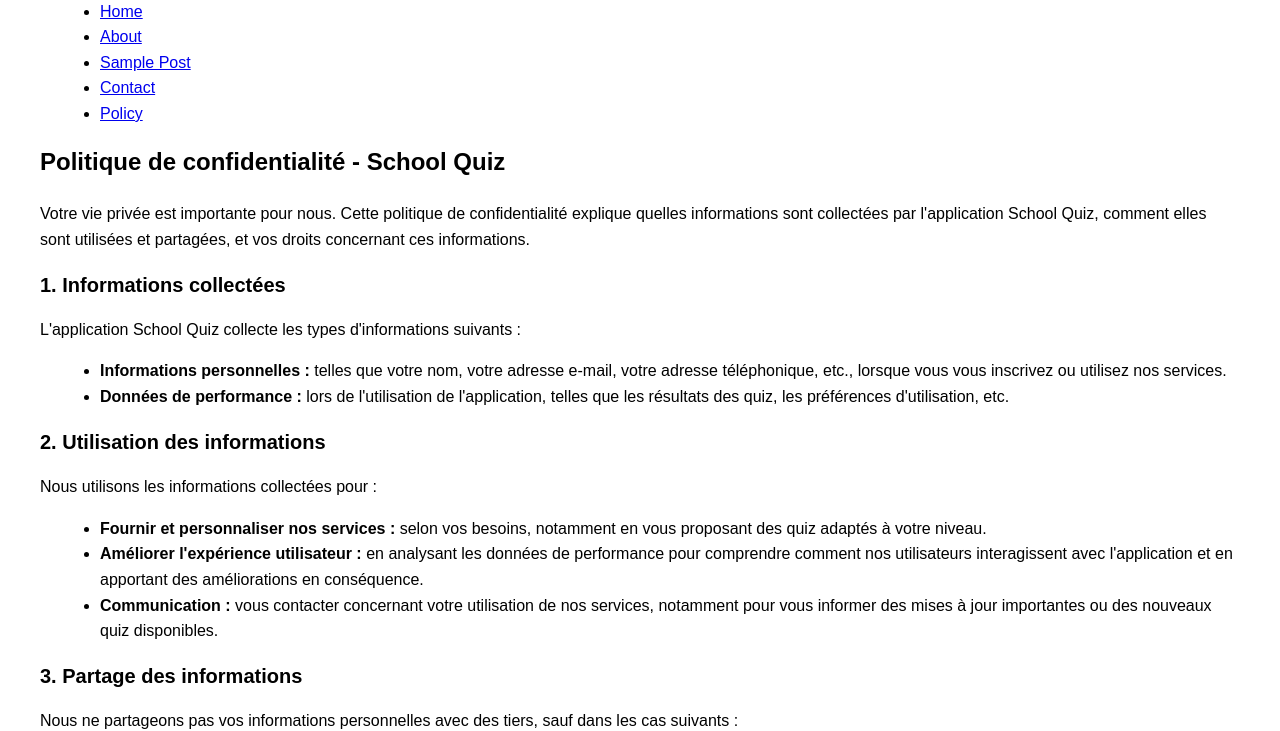
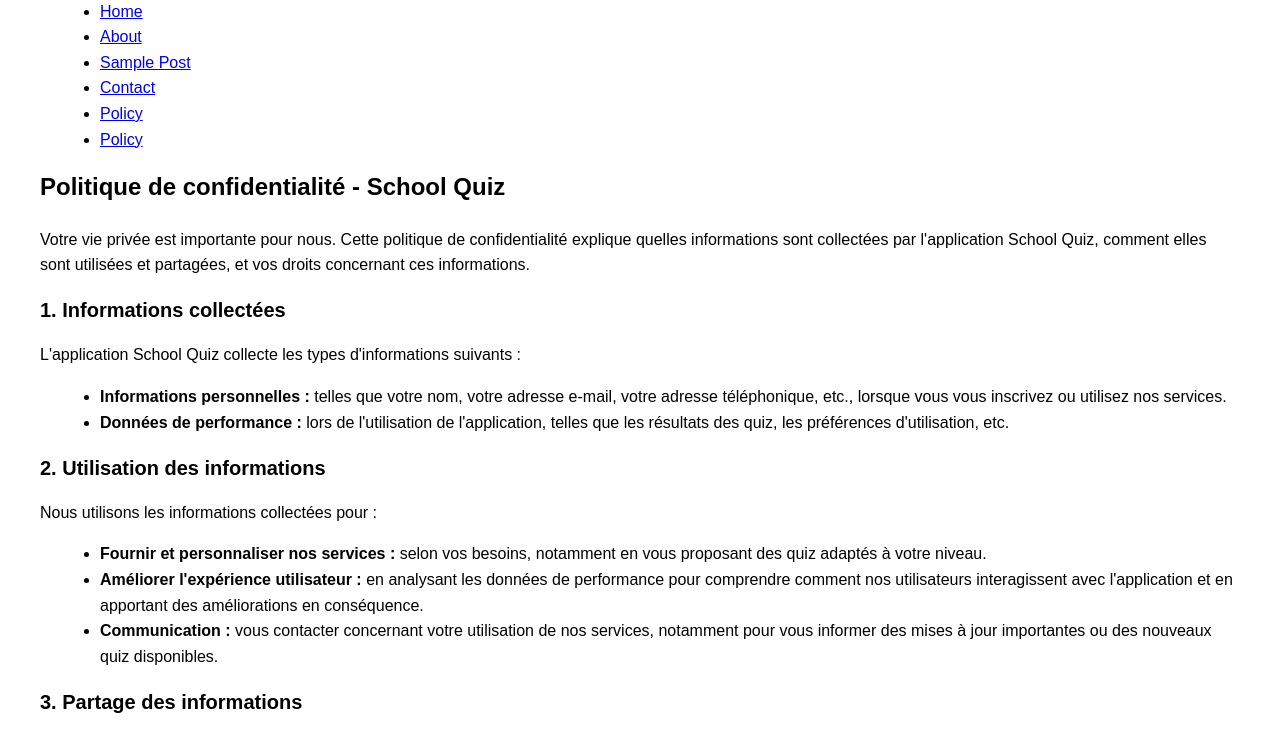
Before and after one commit to Mundi237/school-quiz.com, a plain HTML site: page privacy-policy.html in a window 1280 px wide. Shown: the part 83-814 px from the top of the page. Drawn offline with Linux system fonts and the light colour scheme.

Commit message:
Update privacy-policy.html

```diff
--- a/privacy-policy.html
+++ b/privacy-policy.html
@@ -61,6 +61,7 @@
                         <li class="nav-item"><a class="nav-link px-lg-3 py-3 py-lg-4" href="post.html">Sample Post</a></li>
                         <li class="nav-item"><a class="nav-link px-lg-3 py-3 py-lg-4" href="contact.html">Contact</a></li>
                         <li class="nav-item"><a class="nav-link px-lg-3 py-3 py-lg-4" href="privacy-policy.html">Policy</a></li>
+                        <li class="nav-item"><a class="nav-link px-lg-3 py-3 py-lg-4" href="terme d'utilisation.html">Policy</a></li>
                     </ul>
                 </div>
             </div>
```
